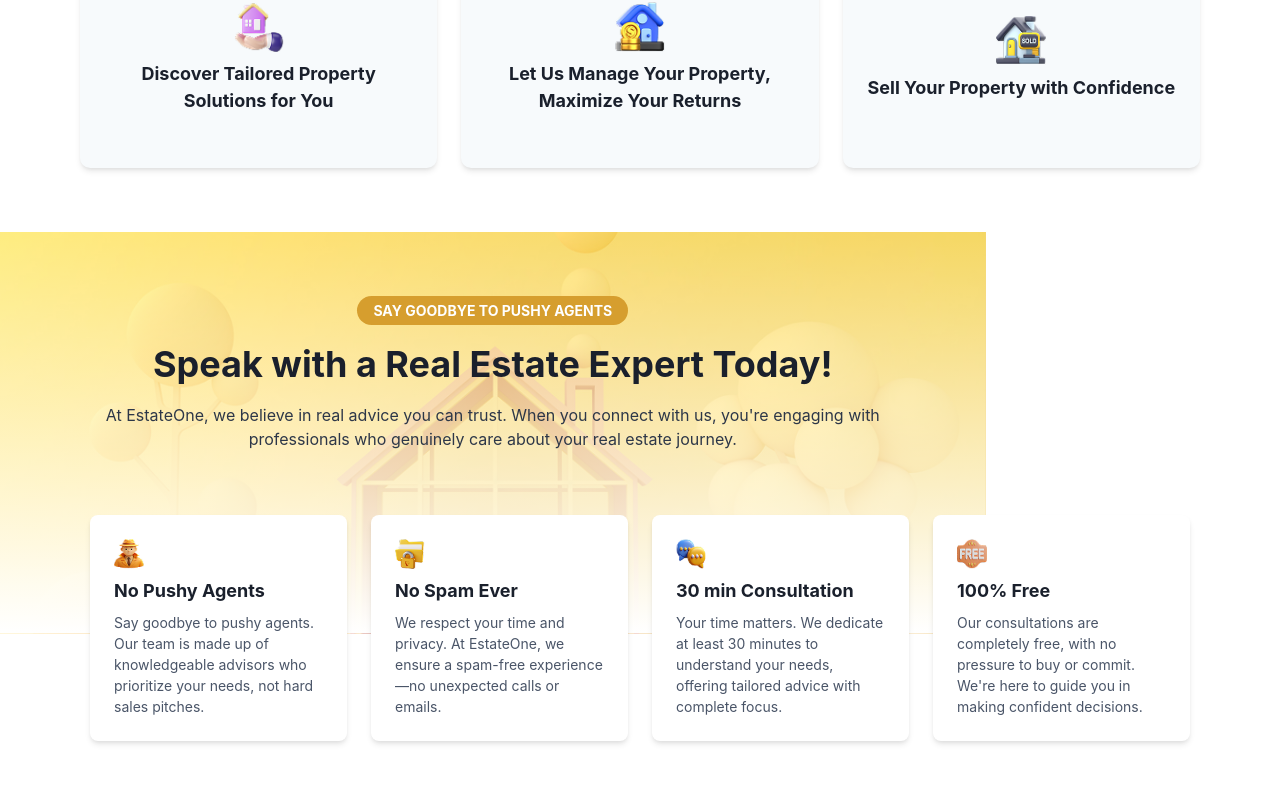
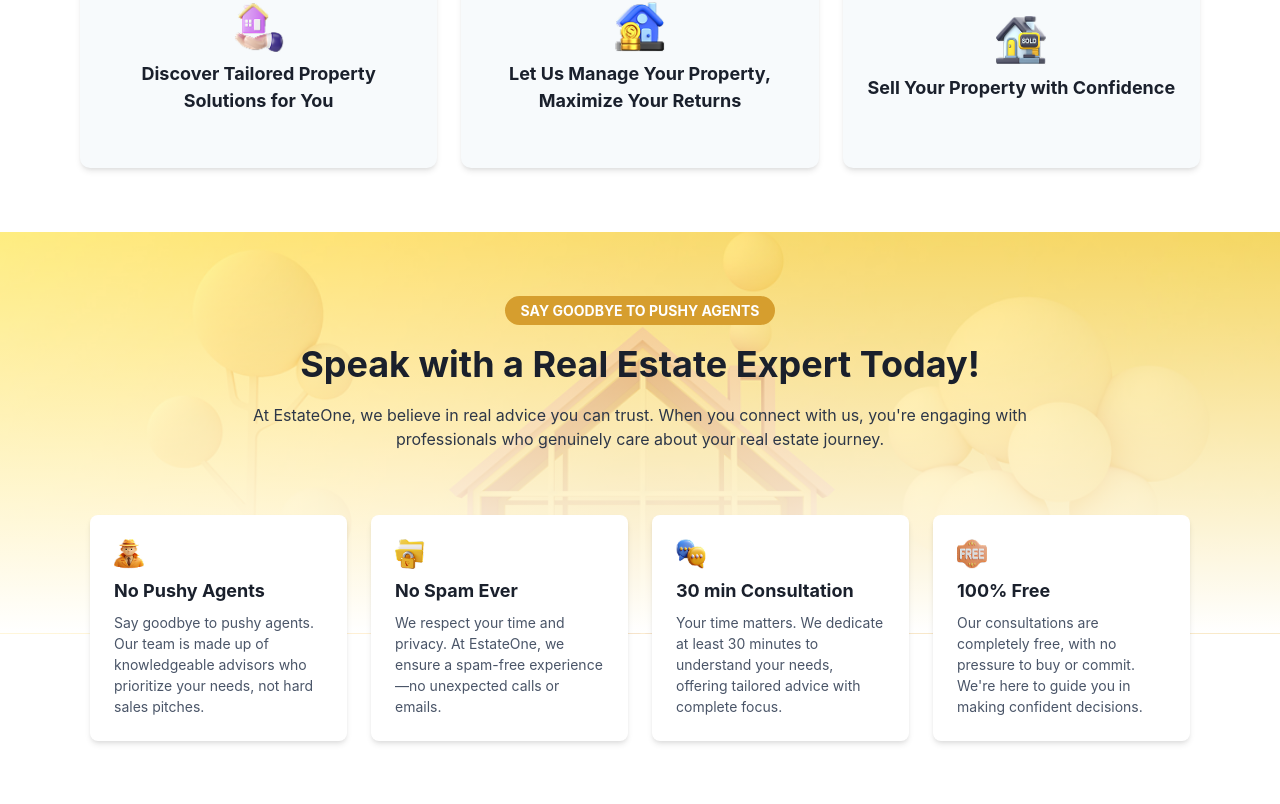
Before and after one commit to Ahsan-26/estate-frontend, a React (Create React App) app: page / in a window 1280 px wide. Shown: the part 1094-1898 px from the top of the page. Built offline with nearby package versions, Linux system fonts and the light colour scheme.

Commit message:
home page added

```diff
--- a/src/components/ExpertSection.js
+++ b/src/components/ExpertSection.js
@@ -3,7 +3,7 @@ import { Box, Text, VStack, HStack, Grid, Image } from "@chakra-ui/react";
 
 const ExpertSection = () => {
   return (
-    <Box as="section" position="relative" w="77vw">
+    <Box as="section" position="relative" w="100vw">
       {/* Background Image with 70% height */}
       <Box
         position="absolute"
--- a/src/pages/Home.js
+++ b/src/pages/Home.js
@@ -4,8 +4,9 @@ import WhatWeDo from "../components/WhatWeDo";
 import ExpertSection from "../components/ExpertSection";
 import ReviewsSection from "../components/ReviewsSection";
 import TakeCareSection from "../components/TakeCareSection";
+import FAQs from "../components/Faqs";
 import HowWeWork from "../components/HowWeWork";
-import FAQs from "../components/FAQs";
+
 
 const Home = () => {
     return (
```
